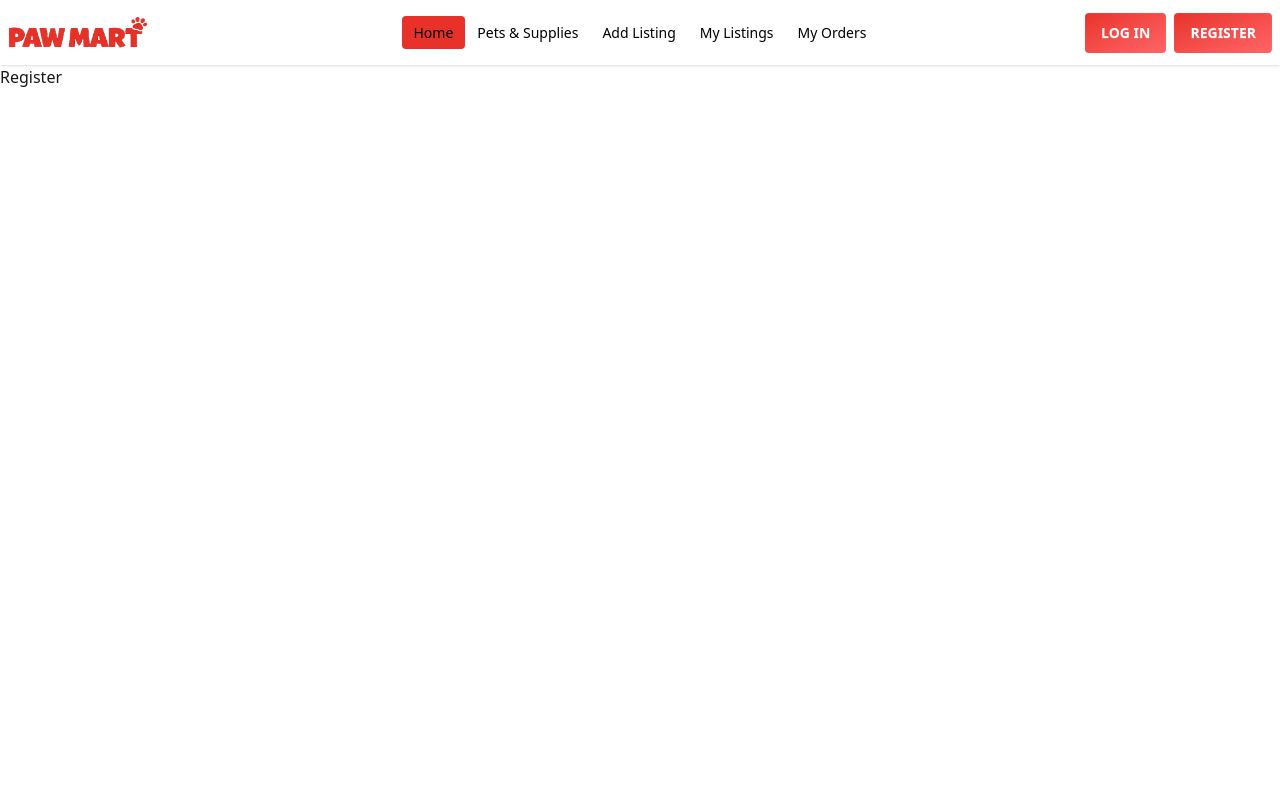
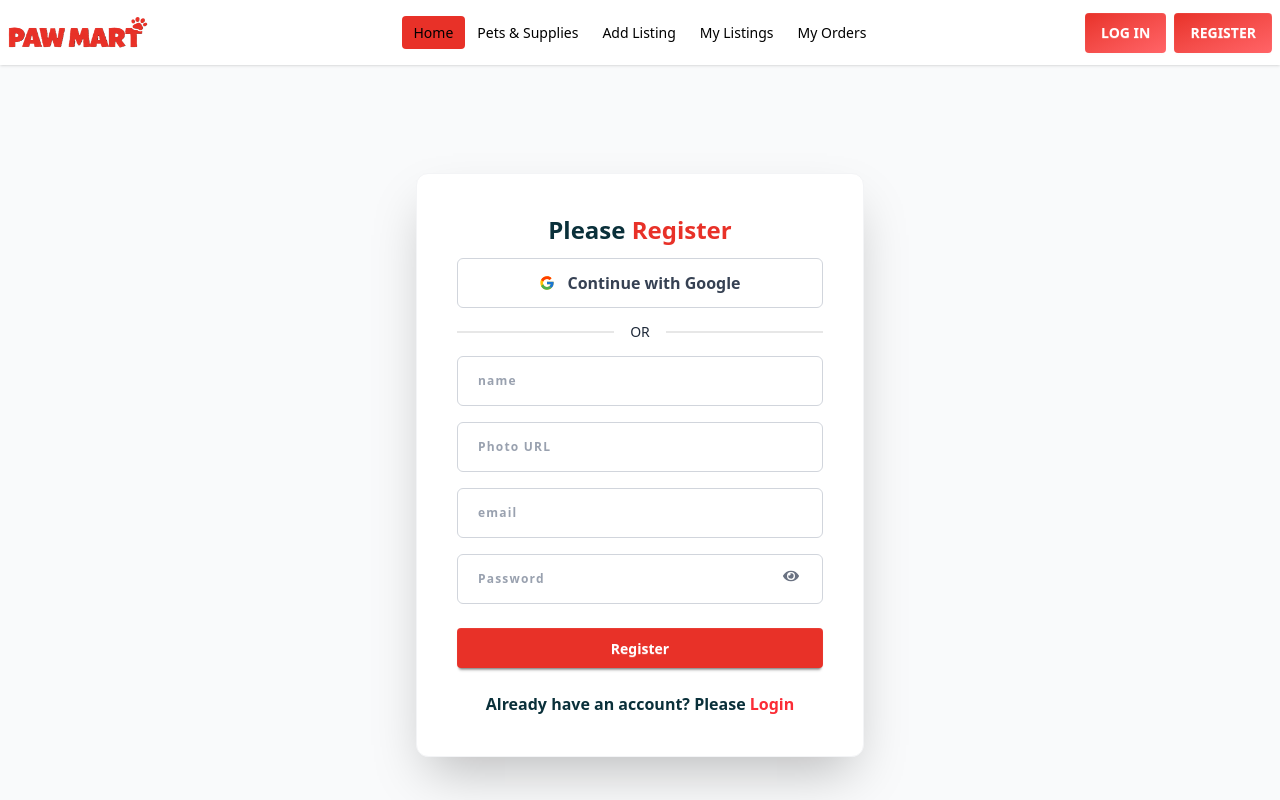
Before and after one commit to Zidanpng/assignment-10-client, a React (Vite) app: page /register in a window 1280 px wide. Shown: the top 800 px of the page. Built offline with nearby package versions, Linux system fonts and the light colour scheme; no server answers.

Commit message:
register page done

```diff
--- a/src/components/Login.jsx
+++ b/src/components/Login.jsx
@@ -39,6 +39,9 @@ const Login = () => {
   return (
     <div className="flex items-center justify-center px-4 bg-gray-50 min-h-screen">
       <div className="max-w-md w-full bg-white shadow-2xl rounded-xl p-10 border border-gray-100">
+        <h1 className="text-2xl text-center text-[#0a303a] font-bold pb-3">
+          Please <span className="text-[#e83128]">Login</span>
+        </h1>
         <button
           type="button"
           onClick={handleGoogleLogin}
--- a/src/components/Register.jsx
+++ b/src/components/Register.jsx
@@ -1,7 +1,134 @@
-import React from "react";
+import { createUserWithEmailAndPassword, updateProfile } from "firebase/auth";
+import React, { useContext, useState } from "react";
+import { Link, useNavigate } from "react-router";
+import { auth } from "../firebase/Firebase.config";
+import { toast } from "react-toastify";
+import { FaEye, FaEyeSlash } from "react-icons/fa";
+import { AuthContext } from "../providers/AuthProvider";
+import { FcGoogle } from "react-icons/fc";
 
 const Register = () => {
-  return <div>Register</div>;
+  const [email, setEmail] = useState("");
+  const [password, setPassword] = useState("");
+  const [showPassword, setShowPassword] = useState(false);
+  const navigate = useNavigate();
+  const { googleSignIn } = useContext(AuthContext);
+
+  const handleGoogleLogin = () => {
+    googleSignIn()
+      .then(() => {
+        toast.success("Logged in With Google!");
+        navigate("/");
+      })
+      .catch((err) => toast.error(err.message));
+  };
+
+  const handleSubmit = (e) => {
+    e.preventDefault();
+
+    const form = e.target;
+    const name = form.name.value;
+    const photo = form.photo.value;
+
+    if (password.length < 6) {
+      toast.error("Password must be at least 6 characters");
+      return;
+    }
+    if (!/[A-Z]/.test(password)) {
+      toast.error("Password must have at least one uppercase letter");
+      return;
+    }
+    if (!/[a-z]/.test(password)) {
+      toast.error("Password must have at least one lowercase letter");
+      return;
+    }
+
+    createUserWithEmailAndPassword(auth, email, password)
+      .then((userCredential) => {
+        updateProfile(userCredential.user, {
+          displayName: name,
+          photoURL: photo,
+        }).then(() => {
+          toast.success("Registration Successful!");
+          navigate("/");
+        });
+      })
+      .catch((error) => toast.error(error.message));
+  };
+
+  return (
+    <div className="flex items-center justify-center px-4 bg-gray-50 min-h-screen">
+      <div className="max-w-md w-full bg-white shadow-2xl rounded-xl p-10 border border-gray-100">
+        <h1 className="text-2xl text-center text-[#0a303a] font-bold pb-3">
+          Please <span className="text-[#e83128]">Register</span>
+        </h1>
+        <button
+          type="button"
+          onClick={handleGoogleLogin}
+          className="w-full flex items-center justify-center py-3 border border-gray-300 rounded-md hover:bg-gray-50 transition-all font-semibold text-gray-700 gap-3"
+        >
+          <FcGoogle />
+          Continue with Google
+        </button>
+        <div className="divider text-gray-800 text-sm">OR</div>
+        <form onSubmit={handleSubmit} className="space-y-4">
+          <div className="space-y-1">
+            <input
+              type="name"
+              name="name"
+              className="w-full px-5 py-4 rounded-md bg-white border border-gray-300 text-gray-400 focus:ring-2 focus:ring-black focus:text-gray-600 outline-none transition-all placeholder:text-gray-400 font-bold text-xs tracking-widest"
+              placeholder="name"
+            />
+          </div>
+          <div className="relative">
+            <input
+              type="text"
+              name="photo"
+              className="w-full px-5 py-4 rounded-md bg-white border border-gray-300 text-gray-400 focus:ring-2 focus:ring-black focus:text-gray-600 outline-none transition-all placeholder:text-gray-400 font-bold text-xs tracking-widest"
+              placeholder="Photo URL"
+              required
+            />
+          </div>
+          <div className="relative">
+            <input
+              type="email"
+              placeholder="email"
+              value={email}
+              onChange={(e) => setEmail(e.target.value)}
+              className="w-full px-5 py-4 rounded-md bg-white border border-gray-300 text-gray-400 focus:ring-2 focus:ring-black focus:text-gray-600 outline-none transition-all placeholder:text-gray-400 font-bold text-xs tracking-widest"
+            />
+          </div>
+          <div className="relative">
+            {" "}
+            <input
+              type={showPassword ? "text" : "password"}
+              placeholder="Password"
+              value={password}
+              onChange={(e) => setPassword(e.target.value)}
+              className="w-full px-5 py-4 rounded-md bg-white border border-gray-300 text-gray-400 focus:ring-2 focus:ring-black focus:text-gray-600 outline-none transition-all placeholder:text-gray-400 font-bold text-xs tracking-widest"
+            />
+            <button
+              type="button"
+              onClick={() => setShowPassword(!showPassword)}
+              className="absolute right-6 top-3.5 text-gray-500"
+            >
+              {showPassword ? <FaEyeSlash /> : <FaEye />}
+            </button>
+          </div>
+
+          <button className="btn btn-neutral mt-2 w-full bg-[#e83128] border-none text-white hover:scale-105 transition-transform">
+            Register
+          </button>
+          <p className="text-center mt-2 text-[#0a303a] font-semibold">
+            Already have an account? Please{" "}
+            <Link to="/login" className="text-red-500 hover:text-red-700">
+              Login
+            </Link>
+          </p>
+        </form>
+      </div>
+    </div>
+  );
 };
 
 export default Register;
```
